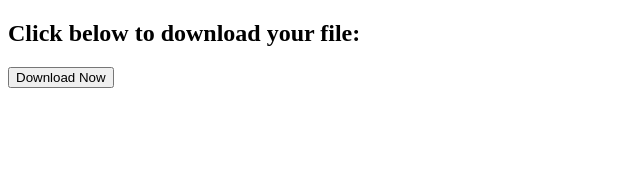
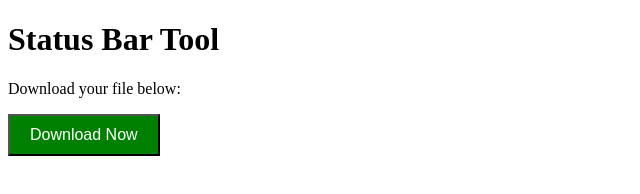
Before and after one commit to pareekamit49-cmd/statusbar-tool, a plain HTML site: page index.html in a window 1280 px wide. Shown: the whole page, without its empty margins (0-640 px from the left). Drawn offline with Linux system fonts and the light colour scheme.

Commit message:
Update index.html

```diff
--- a/index.html
+++ b/index.html
@@ -1,12 +1,14 @@
 <!DOCTYPE html>
 <html>
 <head>
-  <title>File Download</title>
+  <title>Status Bar Tool</title>
 </head>
 <body>
-  <h2>Click below to download your file:</h2>
-  <a href="https://example.com/yourfile.pdf" download>
-    <button>Download Now</button>
+  <h1>Status Bar Tool</h1>
+  <p>Download your file below:</p>
+
+  <a href="tool.apk" download>
+    <button style="padding:10px 20px; background-color:green; color:white; font-size:16px;">Download Now</button>
   </a>
 </body>
 </html>
```
